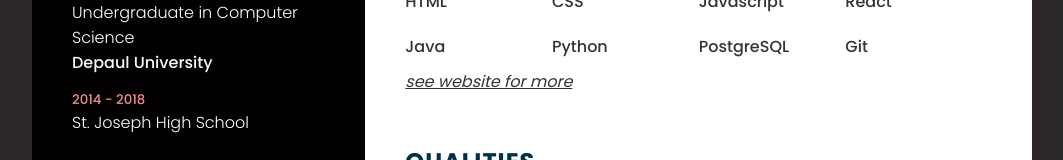
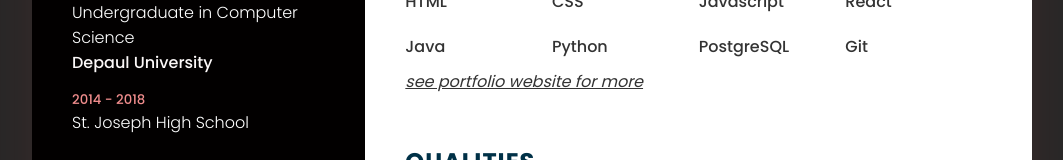
Before and after one commit to rbaraku/Resume, a plain HTML site: page index.html in a window 1280 px wide. Shown: the part 746-906 px from the top of the page, without its empty margins (108-1171 px from the left). Drawn offline with Linux system fonts and the light colour scheme.

Commit message:
small changes

```diff
--- a/index.html
+++ b/index.html
@@ -143,7 +143,7 @@
         <li>Python</li>
         <li>PostgreSQL</li>
         <li>Git</li>
-        </ul> <a href='https://rrondev.netlify.app/' target="_blank"><i><u>see website for more</u></i></a>
+        </ul> <a href='https://rrondev.netlify.app/' target="_blank"><i><u>see portfolio website for more</u></i></a>
     </div>
 
     <div class="about qualities">
```
